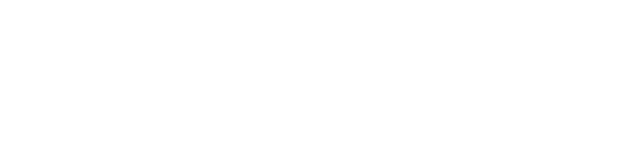
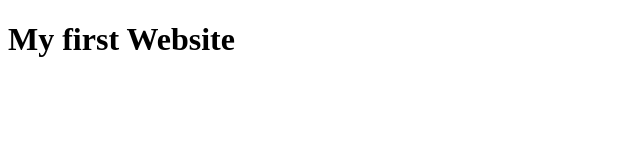
Before and after one commit to jahseed89/git_project, a plain HTML site: page index.html in a window 1280 px wide. Shown: the whole page, without its empty margins (0-640 px from the left). Drawn offline with Linux system fonts and the light colour scheme.

Commit message:
Add page title

```diff
--- a/index.html
+++ b/index.html
@@ -5,5 +5,7 @@
     <meta name="viewport" content="width=device-width, initial-scale=1.0" />
     <title>Document</title>
   </head>
-  <body></body>
+  <body>
+      <h1>My first Website</h1>
+  </body>
 </html>
```
